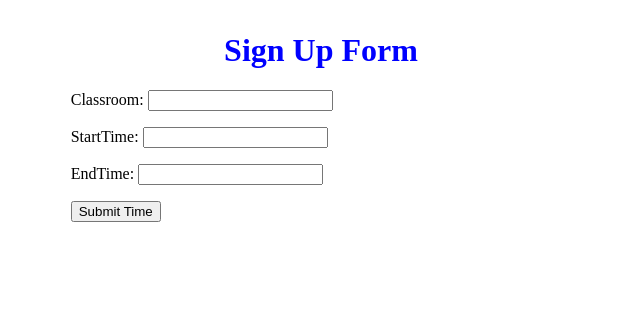
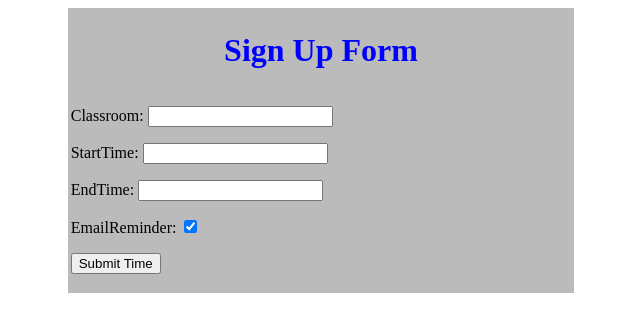
Before and after one commit to SimkinsD/CMPT395-Term-Project, a Django app: page /signUpForTime/ in a window 1280 px wide. Shown: the top 332 px of the page, without its empty margins (319-959 px from the left). Run offline with Django 3.2, Linux system fonts and the light colour scheme.

Commit message:
Added checkbox to form

```diff
--- a/CMPT395/signUpForTime/forms.py
+++ b/CMPT395/signUpForTime/forms.py
@@ -5,4 +5,4 @@ class SignUpForm(forms.ModelForm):
 
     class Meta:
         model = signUp
-        fields = ("classroom","startTime", "endTime",)
+        fields = ("classroom","startTime", "endTime","emailReminder",)
--- a/CMPT395/signUpForTime/models.py
+++ b/CMPT395/signUpForTime/models.py
@@ -4,6 +4,7 @@ class signUp(models.Model):
     classroom = models.name = models.CharField(max_length=15)
     startTime = models.TimeField(blank = True, null = True)
     endTime = models.TimeField(blank = True, null = True)
+    emailReminder = models.BooleanField(default = True)
 
     def __str__(self):
         return "Classroom:" + self.classroom + " \nStart time:" + self.startTime + " \nEnd Time:" + self.endTime
--- a/CMPT395/static/css/signUp.css
+++ b/CMPT395/static/css/signUp.css
@@ -1,5 +1,5 @@
 div{
-    background-color: #55000;
+    background-color: #BBBBBB;
     padding: 0.2% 0.2% 0.2% 0.2%;
     margin-left:30%;
     margin-right:30%;
@@ -9,3 +9,7 @@ div{
     color: blue;
     text-align: center;
 }
+
+#signUpForm{
+    align-content: center;
+}
--- a/CMPT395/templates/signUp/signUp.html
+++ b/CMPT395/templates/signUp/signUp.html
@@ -9,7 +9,7 @@
     <body>
         <div>
             <h1 id="sign_up_title">Sign Up Form</h1>
-            <form method="POST">{% csrf_token %}
+            <form id="signUpForm" method="POST">{% csrf_token %}
                 {{ form.as_p }}
                 <button type="submit">Submit Time</button>
             </form>
```
